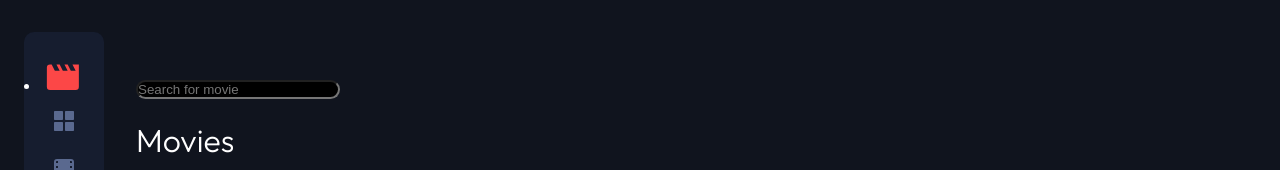
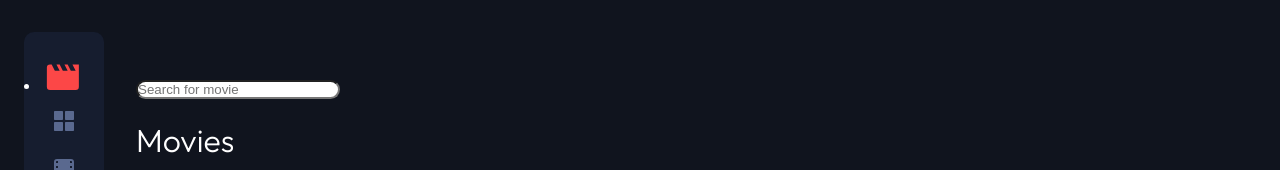
Before and after one commit to amcc155/entertainment-web-app, a React (Vite) app: page /movies in a window 1280 px wide. Shown: the top 170 px of the page. Built offline with nearby package versions, Linux system fonts and the light colour scheme.

Commit message:
fixed bug

```diff
--- a/package.json
+++ b/package.json
@@ -12,7 +12,8 @@
   "dependencies": {
     "react": "^18.2.0",
     "react-dom": "^18.2.0",
-    "react-router-dom": "6.7"
+    "react-router-dom": "6.7",
+    "uuid": "^9.0.1"
   },
   "devDependencies": {
     "@types/react": "^18.2.55",
--- a/src/App.jsx
+++ b/src/App.jsx
@@ -8,29 +8,35 @@
   import Home from './components/Home';
   import Movies from './components/Movies';
 
+
   function App() {
+
+    const[searchTerm, setSearchTerm] = useState('')
     const [data, setData] = useState(dataJSON);
-    const [filteredMovies, setFilteredMovies] = useState(data)
+    const filteredMovies = data.filter(item => item.title.includes(searchTerm));
+
     const[searching, setSearching] = useState(false)
 
   //handles the event when user saves a movie
-  const handleBookmarkClick = (index) => {
-      const newData = [...data];
-      newData[index]['isBookmarked'] = !newData[index]['isBookmarked'];
+  const handleBookmarkClick = (name) => {
+      const newData = data.map((item) =>{
+        if(item.title == name){
+          return {...item, isBookmarked: !item.isBookmarked}
+        }
+        return item
+      })
+     setData(newData);
 
-      setData(newData);
-      console.log(newData[index])
       console.log(newData)
     };
 
   //  funciton to search through json, pass it to searchBar componenet. Move up in state later
         const SearchData = (query) => {
           if (query === ''){
-              setFilteredMovies(data)
+              setSearchTerm(query)
               setSearching(false)
           }else{
-          let searchedData = data.filter((movie) => movie.title.includes(query))
-          setFilteredMovies(searchedData)
+          setSearchTerm(query)
           setSearching(true)
           }
       }
@@ -44,7 +50,7 @@
             <Route path = "/" element = {<Home handleBookmarkClick = {handleBookmarkClick}  data = {data} SearchData = {SearchData} filteredMovies = {filteredMovies}/>}/>
             <Route path="/bookmarked" element={<BookmarkedMovies data={data} handleClick={handleBookmarkClick} SearchData = {SearchData} filteredMovies = {filteredMovies} />} />
             <Route path = "/television-shows" element = {<TelevisionShows data = {data} handleClick= {handleBookmarkClick} SearchData = {SearchData} filteredMovies = {filteredMovies}/>} />
-            <Route path = "/movies" element = {<Movies  handleClick = {handleBookmarkClick} SearchData = {SearchData} filteredMovies={filteredMovies} searching = {searching} setSearching = {setSearching} setFilteredMovies = {setFilteredMovies} data = {data}/>}/>
+            <Route path = "/movies" element = {<Movies  handleClick = {handleBookmarkClick} SearchData = {SearchData} filteredMovies={filteredMovies} searching = {searching} setSearching = {setSearching} setSearchTerm={setSearchTerm} searchTerm = {searchTerm} data = {data}/>}/>
           </Routes>
         </BrowserRouter>
       </>
--- a/src/components/MovieCard.jsx
+++ b/src/components/MovieCard.jsx
@@ -16,7 +16,7 @@ const Card = ({handleClick, movie, index}) => {
     <div className="recImageDetails">
       <div id="bookmark">
         {" "}
-        <MovieBookmarked onClick={() => handleClick(index)} clicked = {movie.isBookmarked} />{" "}
+        <MovieBookmarked onClick={() => handleClick(movie.title)} clicked = {movie.isBookmarked} />{" "}
       </div>
 
       <p> {movie.year} </p>
--- a/src/components/Movies.jsx
+++ b/src/components/Movies.jsx
@@ -1,8 +1,8 @@
 import Card from "./MovieCard";
 import SearchBar from "./SearchBar";
 
-import React, { useState, useEffect } from "react";
-const Movies = ({handleClick, SearchData, filteredMovies, searching, setSearching, setFilteredMovies, data}) => {
+import React, {useEffect } from "react";
+const Movies = ({handleClick, SearchData, filteredMovies, searching, setSearching, setSearchTerm, data, searchTerm}) => {
   const movies = filteredMovies.filter((movie) => movie.category === "Movie");
 
 const arrayLength = filteredMovies.length
@@ -13,14 +13,14 @@ useEffect(() => {
     console.log('ok')
     // Cleanup function that sets searching to false when component unmounts
     setSearching(false);
-    setFilteredMovies(data)
+
 
   };
 }, []);
   return (
     <>
     <main>
-      <SearchBar  dataType={"movie"} onSubmit = {SearchData} />
+      <SearchBar  dataType={"movie"} onSubmit = {SearchData} setSearchTerm = {setSearchTerm} searchTerm={searchTerm} />
       {searching?(
         <h1> {`Showing ${arrayLength} Results`} </h1>
       ):<h1> Movies </h1>}
--- a/src/components/SearchBar.jsx
+++ b/src/components/SearchBar.jsx
@@ -1,6 +1,6 @@
 import React, { useState } from "react";
 import '../styles/search.css'
-const SearchBar = ({ data, dataType, onSubmit }) => {
+const SearchBar = ({ data, dataType, onSubmit, setSearchTerm, searchTerm }) => {
     const [value, setValue] = useState('');
 
     const handleSubmit = (e) => {
@@ -8,6 +8,9 @@ const SearchBar = ({ data, dataType, onSubmit }) => {
         onSubmit(value);
     };
 
+    const handleChange = (e) => {
+        setValue(e.target.value)
+    }
     return (
         <form onSubmit={handleSubmit}>
             <input
@@ -15,7 +18,7 @@ const SearchBar = ({ data, dataType, onSubmit }) => {
                 type='text'
                 value={value}
                 placeholder={`Search for ${dataType}`}
-                onChange={e => setValue(e.target.value)}
+                onChange= {handleChange}
             />
         </form>
     );
--- a/src/styles/search.css
+++ b/src/styles/search.css
@@ -1,6 +1,6 @@
 input{
     border-radius: 15px;
-    background-color: black;
+    /* background-color: black; */
     width:200px;
 }
 
```
Also changed, not shown: 1 other file (tests, documents, lock files or other folders).
